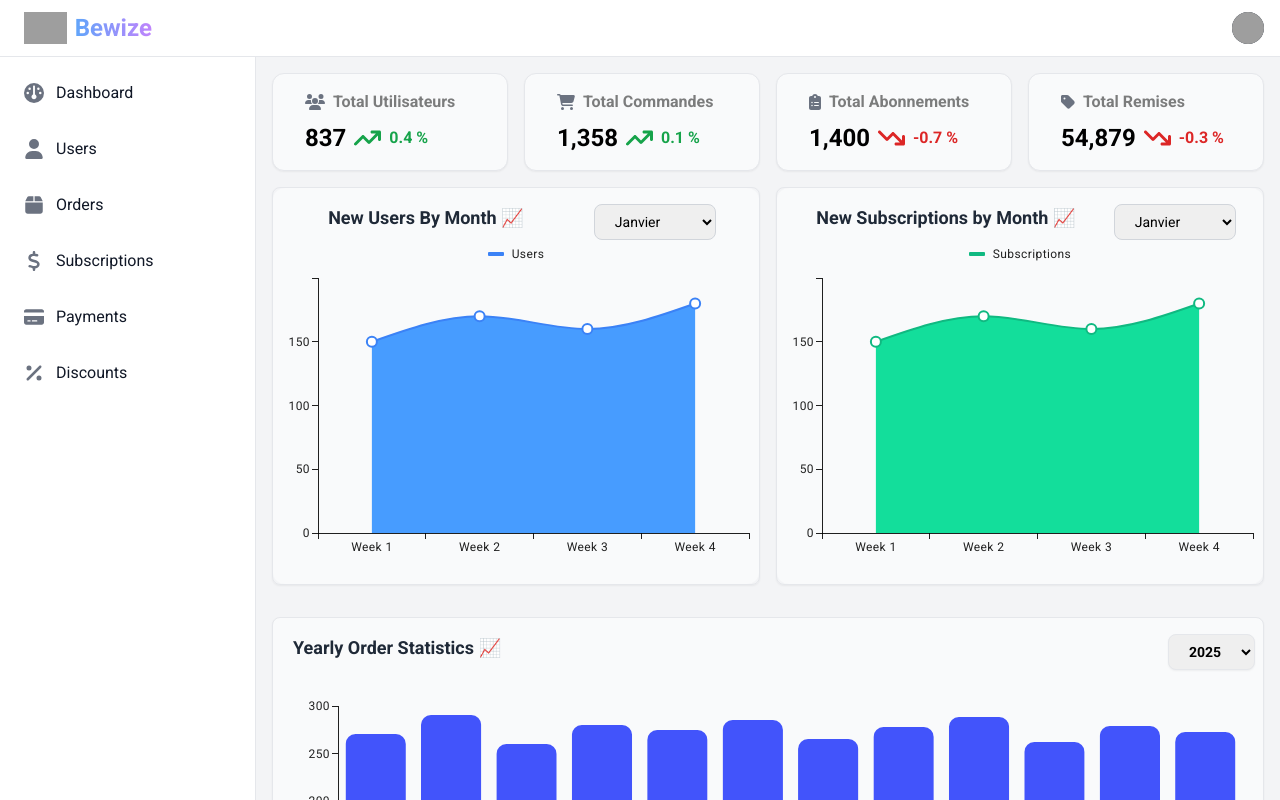
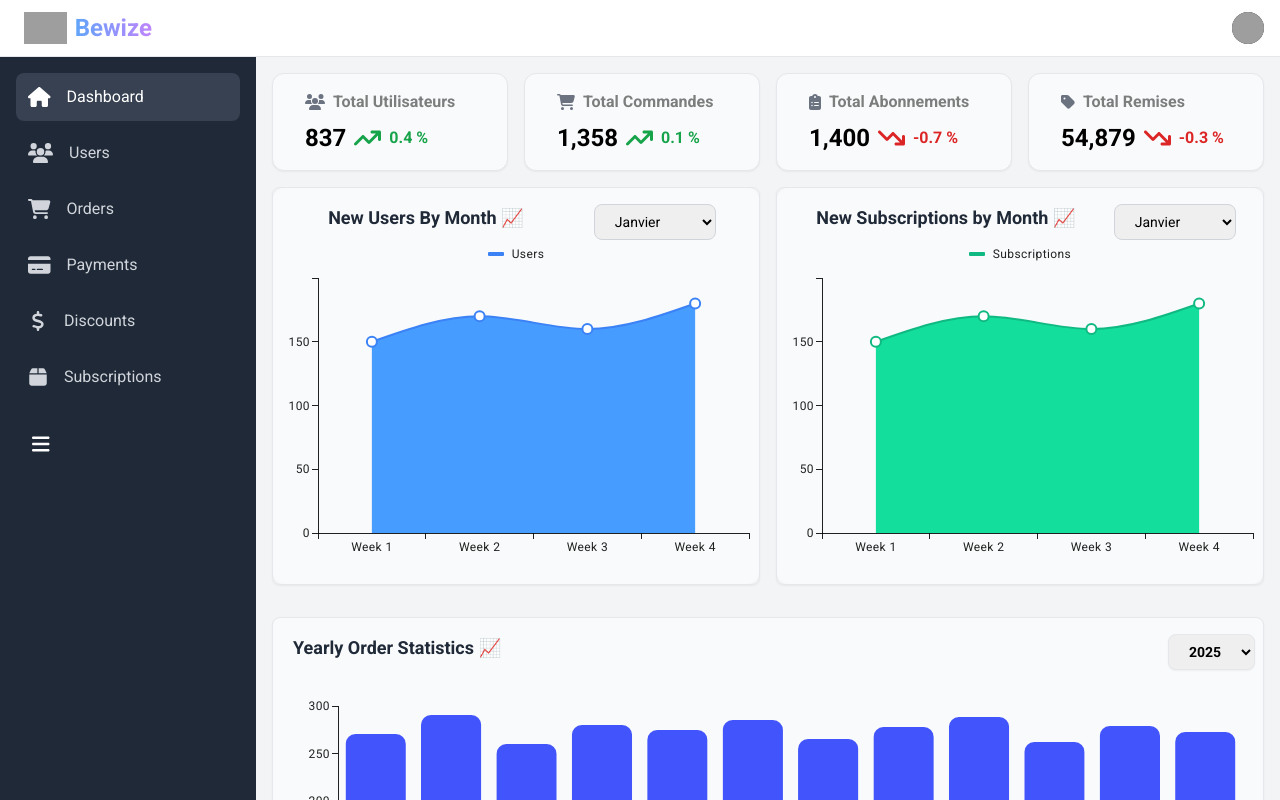
Before and after one commit to zineb-kbyla/Setup-Dashboard_React, a React (Create React App) app in the folder bewize-dashboard/: page /dashboard in a window 1280 px wide. Shown: the top 800 px of the page. Built offline with nearby package versions, Linux system fonts and the light colour scheme; grey boxes are pictures that could not be loaded.

Commit message:
refactor: enhance collspase sidebar

```diff
--- a/bewize-dashboard/src/components/Sidebar.jsx
+++ b/bewize-dashboard/src/components/Sidebar.jsx
@@ -1,115 +1,69 @@
+// components/Sidebar.jsx
+import React, { useState } from "react";
+import { useNavigate, useLocation } from "react-router-dom";
 import {
+  faBars,
+  faHome,
+  faUsers,
+  faShoppingCart,
+  faCreditCard,
+  faPercent,
+  faBoxOpen,
   faBox,
-  faCreditCard,
-  faDashboard,
+  faDollar,
   faDollarSign,
-  faPercent,
-  faUser,
 } from "@fortawesome/free-solid-svg-icons";
 import { FontAwesomeIcon } from "@fortawesome/react-fontawesome";
-import React from "react";
-import { useNavigate } from "react-router";
+import SidebarItem from "./SidebarItem";
 
-export default function Sidebar({ isOpen }) {
-  // Navigation
-  let navigate = useNavigate();
+const menuItems = [
+  { icon: faHome, label: "Dashboard", route: "/dashboard" },
+  { icon: faUsers, label: "Users", route: "/users" },
+  { icon: faShoppingCart, label: "Orders", route: "/orders" },
+  { icon: faCreditCard, label: "Payments", route: "/payments" },
+  { icon: faDollarSign, label: "Discounts", route: "/discounts" },
+  { icon: faBox, label: "Subscriptions", route: "/subscriptions" },
+];
+
+export default function Sidebar() {
+  const [collapsed, setCollapsed] = useState(false);
+  const navigate = useNavigate();
+  const location = useLocation();
+
+  const toggleSidebar = () => setCollapsed((prev) => !prev);
+
+  const handleNavigation = (route) => {
+    navigate(route);
+  };
 
   return (
-    <aside
-      className={`fixed sm:sticky top-0 left-0 z-50 w-64 h-screen bg-white border-r dark:bg-gray-800 transition-transform duration-300 transform ${
-        isOpen ? "translate-x-0" : "-translate-x-full"
-      } sm:translate-x-0 overflow-y-auto`}
+    <div
+      className={`sticky top-0 h-screen bg-gray-800 text-white transition-all duration-300 flex flex-col ${
+        collapsed ? "w-20" : "w-64"
+      }`}
     >
-      <nav className="h-full p-4">
-        <ul className="space-y-4 font-medium">
-          <li>
-            <a
-              onClick={() => {
-                navigate("/dashboard");
-              }}
-              className="flex items-center p-2 text-gray-900 rounded-lg dark:text-white hover:bg-gray-100 dark:hover:bg-gray-700 group"
-            >
-              <FontAwesomeIcon
-                icon={faDashboard}
-                className="shrink-0 w-5 h-5 text-gray-500 transition duration-75 dark:text-gray-400 group-hover:text-gray-900 dark:group-hover:text-white"
-              />
-              <span className="ms-3">Dashboard</span>
-            </a>
-          </li>
-          <li>
-            <a
-              onClick={() => {
-                navigate("/users");
-              }}
-              className="flex items-center p-2 text-gray-900 rounded-lg dark:text-white hover:bg-gray-100 dark:hover:bg-gray-700 group"
-            >
-              <FontAwesomeIcon
-                icon={faUser}
-                className="shrink-0 w-5 h-5 text-gray-500 transition duration-75 dark:text-gray-400 group-hover:text-gray-900 dark:group-hover:text-white"
-              />
-              <span className="flex-1 ms-3 whitespace-nowrap">Users</span>
-            </a>
-          </li>
-          <li>
-            <a
-              onClick={() => {
-                navigate("/orders");
-              }}
-              className="flex items-center p-2 text-gray-900 rounded-lg dark:text-white hover:bg-gray-100 dark:hover:bg-gray-700 group"
-            >
-              <FontAwesomeIcon
-                icon={faBox}
-                className="shrink-0 w-5 h-5 text-gray-500 transition duration-75 dark:text-gray-400 group-hover:text-gray-900 dark:group-hover:text-white"
-              />
-              <span className="flex-1 ms-3 whitespace-nowrap">Orders</span>
-            </a>
-          </li>
-          <li>
-            <a
-              onClick={() => {
-                navigate("/subscriptions");
-              }}
-              className="flex items-center p-2 text-gray-900 rounded-lg dark:text-white hover:bg-gray-100 dark:hover:bg-gray-700 group"
-            >
-              <FontAwesomeIcon
-                icon={faDollarSign}
-                className="shrink-0 w-5 h-5 text-gray-500 transition duration-75 dark:text-gray-400 group-hover:text-gray-900 dark:group-hover:text-white"
-              />
-              <span className="flex-1 ms-3 whitespace-nowrap">
-                Subscriptions
-              </span>
-            </a>
-          </li>
-          <li>
-            <a
-              onClick={() => {
-                navigate("/payments");
-              }}
-              className="flex items-center p-2 text-gray-900 rounded-lg dark:text-white hover:bg-gray-100 dark:hover:bg-gray-700 group"
-            >
-              <FontAwesomeIcon
-                icon={faCreditCard}
-                className="shrink-0 w-5 h-5 text-gray-500 transition duration-75 dark:text-gray-400 group-hover:text-gray-900 dark:group-hover:text-white"
-              />
-              <span className="flex-1 ms-3 whitespace-nowrap">Payments</span>
-            </a>
-          </li>
-          <li>
-            <a
-              onClick={() => {
-                navigate("/discounts");
-              }}
-              className="flex items-center p-2 text-gray-900 rounded-lg dark:text-white hover:bg-gray-100 dark:hover:bg-gray-700 group"
-            >
-              <FontAwesomeIcon
-                icon={faPercent}
-                className="shrink-0 w-5 h-5 text-gray-500 transition duration-75 dark:text-gray-400 group-hover:text-gray-900 dark:group-hover:text-white"
-              />
-              <span className="flex-1 ms-3 whitespace-nowrap">Discounts</span>
-            </a>
-          </li>
-        </ul>
+      {/* Menu Items */}
+      <nav className="flex flex-col gap-2 p-4">
+        {menuItems.map((item, index) => (
+          <SidebarItem
+            key={index}
+            icon={item.icon}
+            label={item.label}
+            collapsed={collapsed}
+            route={item.route}
+            isActive={location.pathname === item.route}
+            onClick={() => handleNavigation(item.route)}
+          />
+        ))}
+        <button
+          onClick={toggleSidebar}
+          className={`py-2 px-4 hover:bg-gray-700 rounded-lg transition-colors mt-4 ${
+            collapsed ? 'flex justify-center' : 'text-left'
+          }`}
+        >
+          <FontAwesomeIcon icon={faBars} size="lg" />
+        </button>
       </nav>
-    </aside>
+    </div>
   );
 }
--- /dev/null
+++ b/bewize-dashboard/src/components/SidebarItem.jsx
@@ -0,0 +1,20 @@
+import React from "react";
+import { FontAwesomeIcon } from "@fortawesome/react-fontawesome";
+
+export default function SidebarItem({ icon, label, collapsed, isActive, onClick }) {
+  return (
+    <button
+      onClick={onClick}
+      className={`flex items-center gap-4 p-3 rounded-lg transition-colors w-full
+        ${isActive
+          ? 'bg-gray-700 text-white'
+          : 'text-gray-300 hover:bg-gray-700 hover:text-white'
+        }`}
+    >
+      <div className={`flex items-center ${collapsed ? 'justify-center w-full' : ''}`}>
+        <FontAwesomeIcon icon={icon} size="lg" className="min-w-[20px]" />
+        {!collapsed && <span className="font-medium ml-4">{label}</span>}
+      </div>
+    </button>
+  );
+}
```
